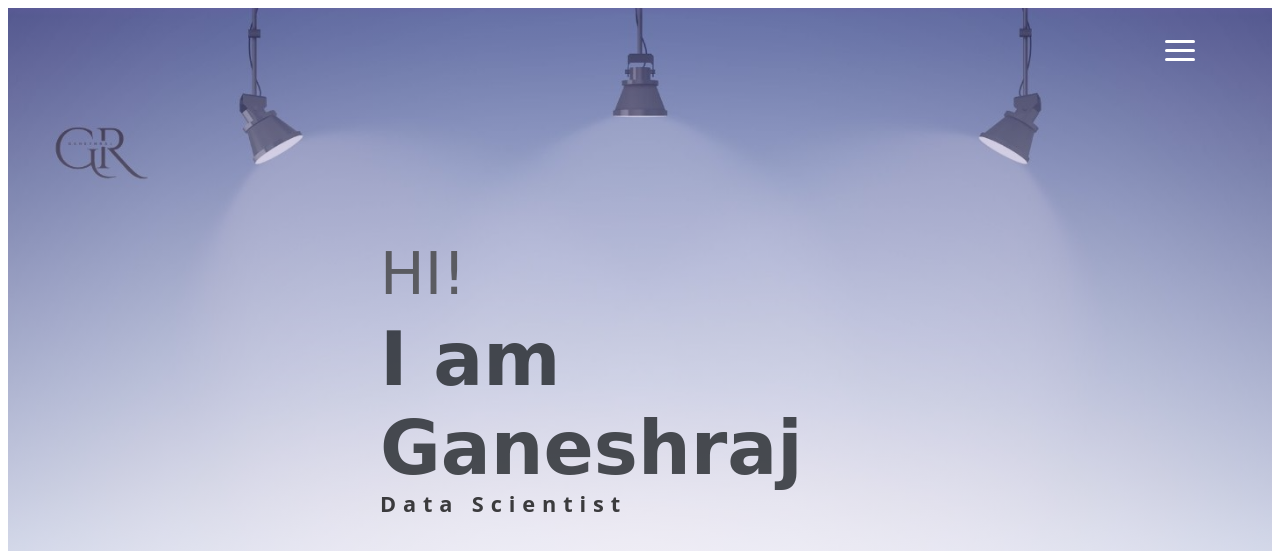
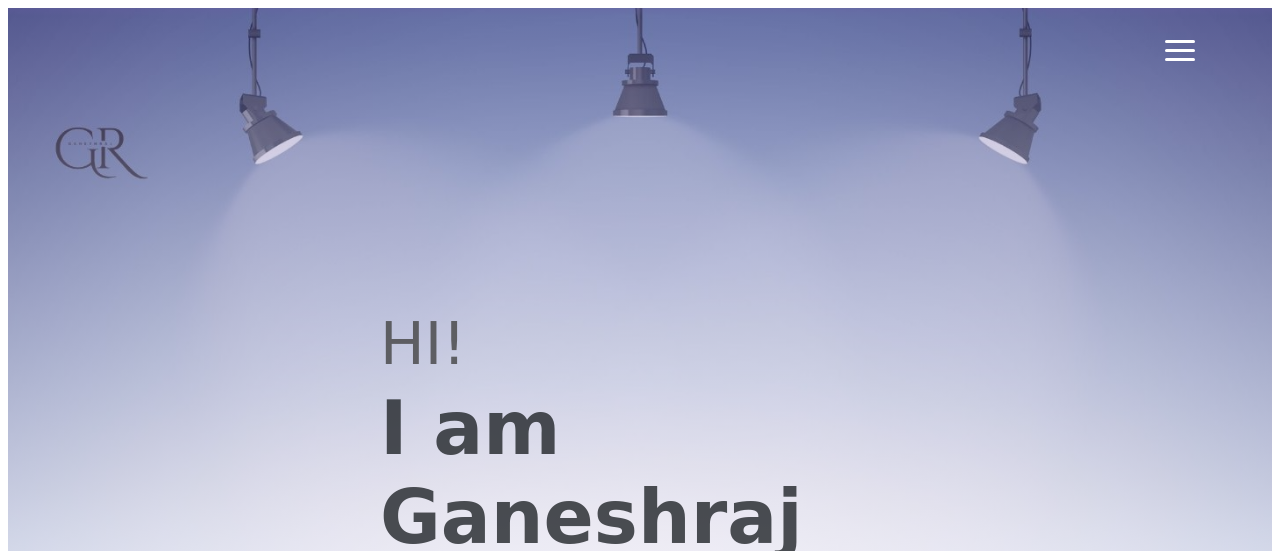
Before and after one commit to ganeshraj-a/Portfolio, a plain HTML site: page index.html in a window 1280 px wide. Shown: the top 551 px of the page. Drawn offline with nearby package versions, Linux system fonts and the light colour scheme.

Commit message:
Update index.html

```diff
--- a/index.html
+++ b/index.html
@@ -57,6 +57,9 @@
         <div class="overlay"></div>
         <div class="header-content container">
             <h1 class="header-title">
+                 <div><br></div>
+                <div><br></div>
+                <div><br></div>
                 <span class="up">HI!</span>
                 <span class="down">I am Ganeshraj</span>
             </h1>
```
